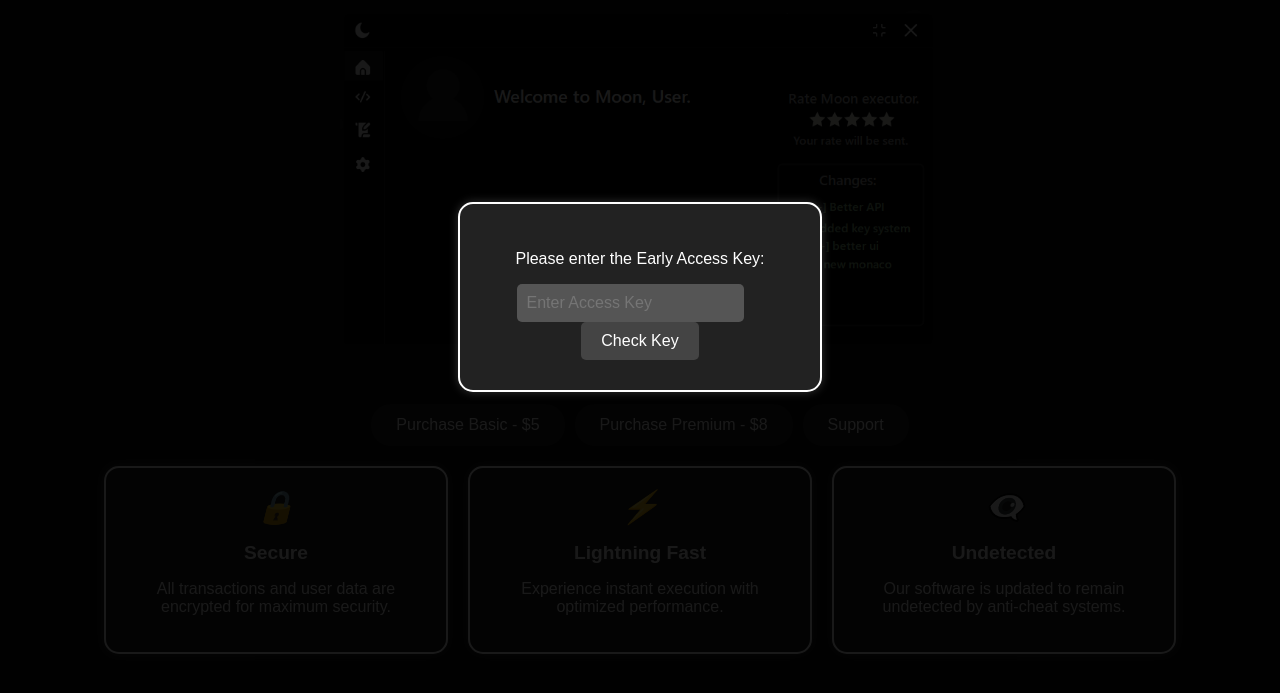
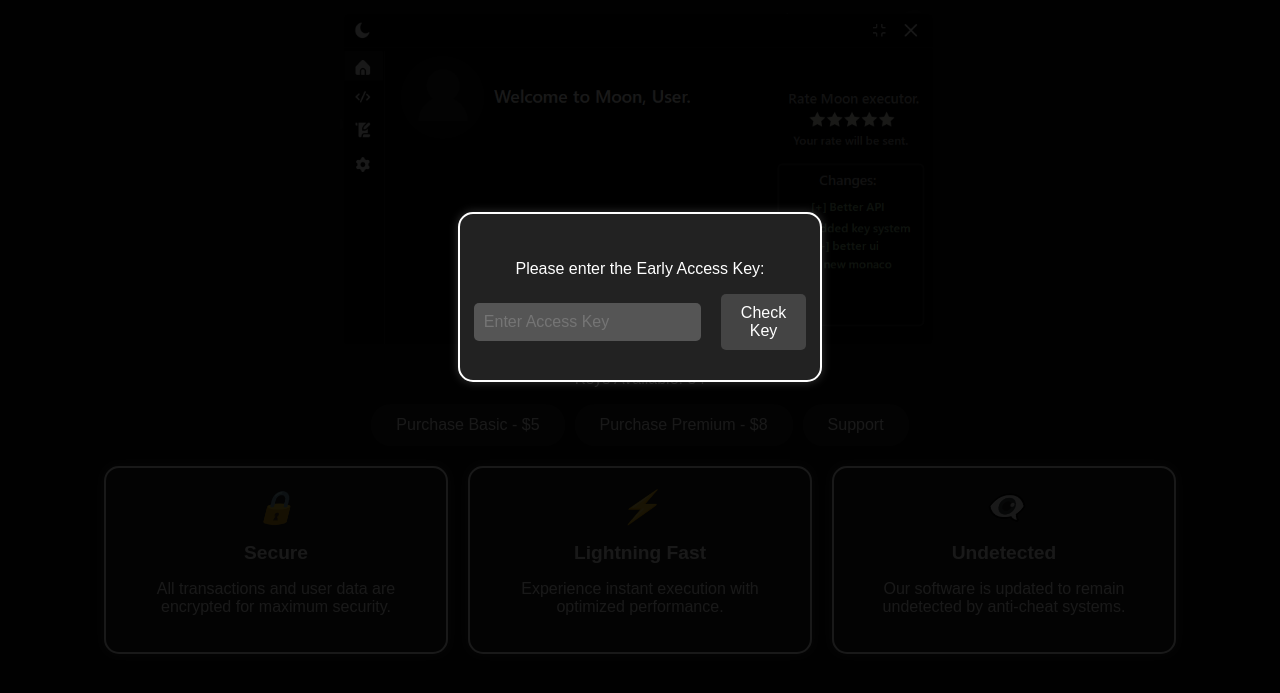
Before and after one commit to MoonDev04/MoonWebsite, a plain HTML site: page index.html in a window 1280 px wide. Shown: the part 103-796 px from the top of the page. Drawn offline with Linux system fonts and the light colour scheme.

Commit message:
Update index.html

```diff
--- a/index.html
+++ b/index.html
@@ -122,12 +122,19 @@
       text-align: center;
       width: 300px;
     }
+    /* New container for the textbox and button */
+    #accessInputContainer {
+      display: flex;
+      justify-content: center;
+      align-items: center;
+      gap: 20px;  /* Creates space between the textbox and the button */
+      margin-top: 10px;
+    }
     #accessForm input {
       padding: 10px;
       font-size: 16px;
       border-radius: 5px;
       border: none;
-      margin-right: 20px; /* Increased spacing between textbox and button */
       background-color: #555;
       color: white;
     }
@@ -222,8 +229,10 @@
   <div id="accessOverlay">
     <div id="accessForm">
       <p>Please enter the Early Access Key:</p>
-      <input type="password" id="accessKey" placeholder="Enter Access Key" />
-      <button onclick="checkAccess()">Check Key</button>
+      <div id="accessInputContainer">
+        <input type="password" id="accessKey" placeholder="Enter Access Key" />
+        <button onclick="checkAccess()">Check Key</button>
+      </div>
     </div>
   </div>
 
```
